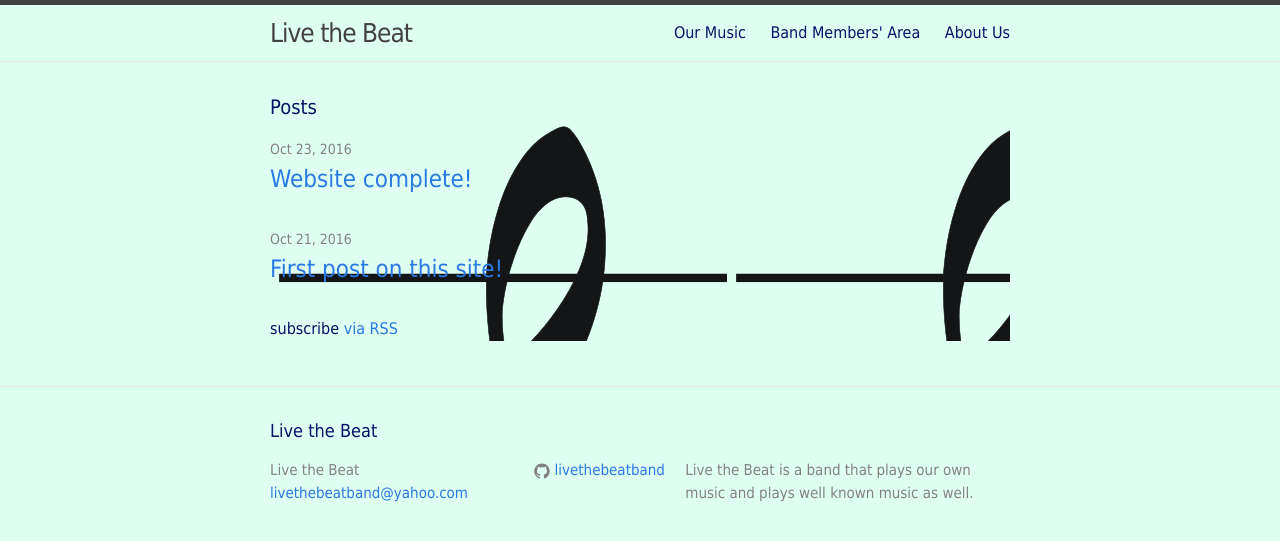
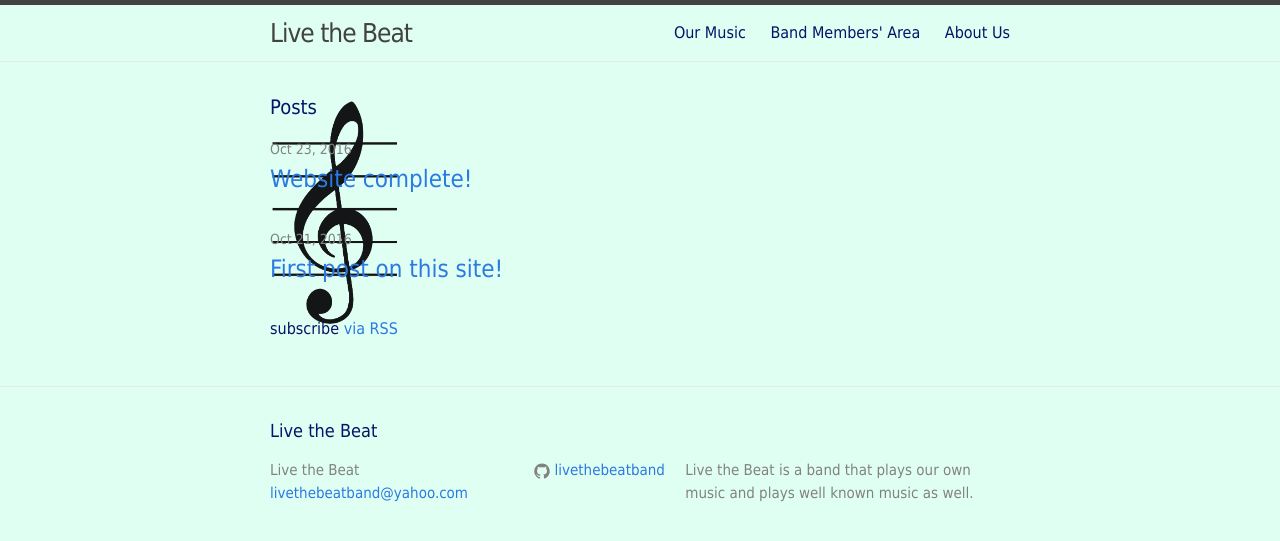
Before and after one commit to livethebeatband/livethebeatband.github.io, a Jekyll site: the page built from index.html, in a window 1280 px wide. Shown: the top 541 px of the page. Built offline with Jekyll 4.4.1, drawn with Linux system fonts in a browser that asks for light colours.

Commit message:
Update index.html

```diff
--- a/index.html
+++ b/index.html
@@ -2,7 +2,7 @@
 layout: default
 ---
 
-<div class="home" style="background: url(treble-clef.png)">
+<div class="home" style="background: url(treble-clef.png); background-repeat: no-repeat; background-size: contain;">
 
   <h1 class="page-heading">Posts</h1>
 
```
